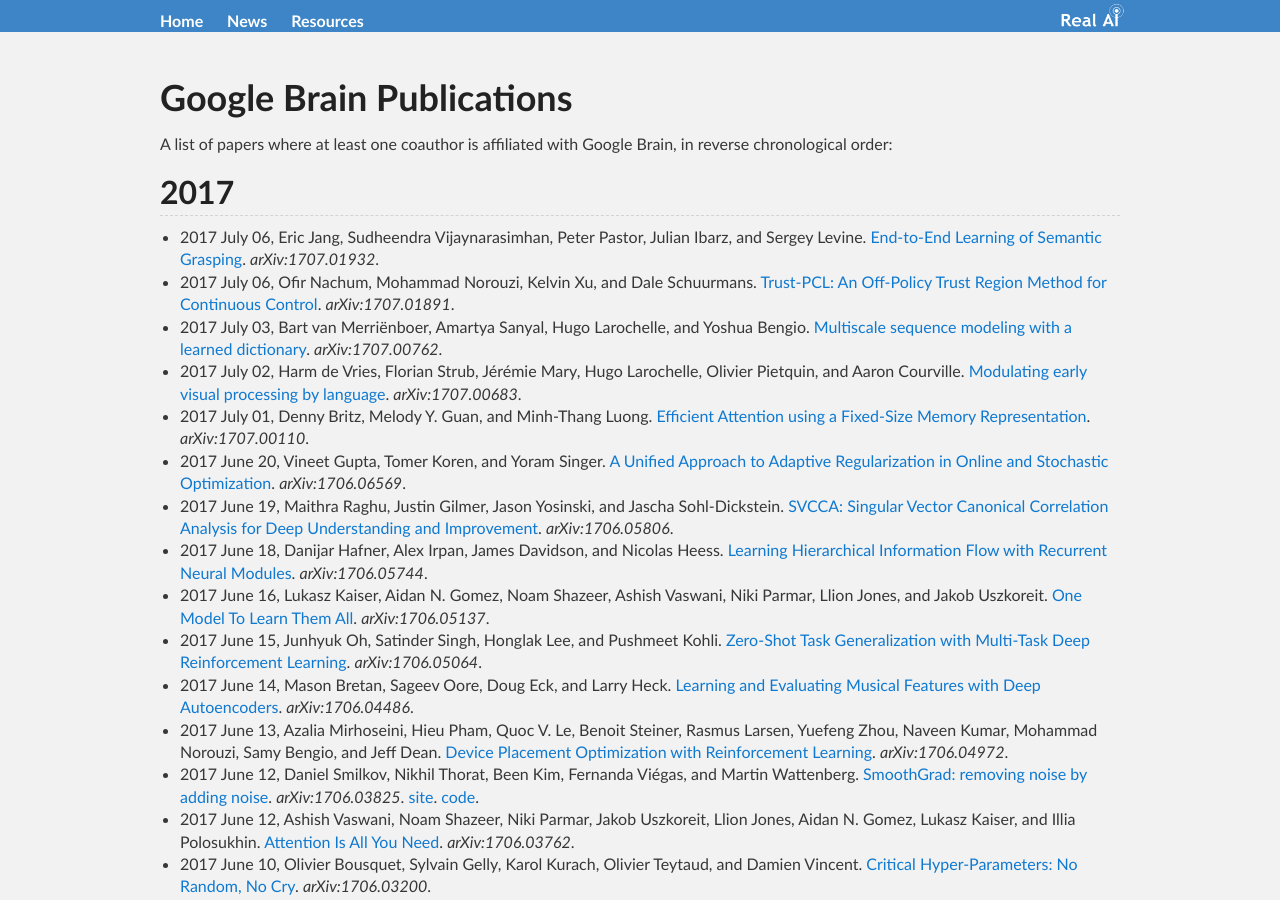
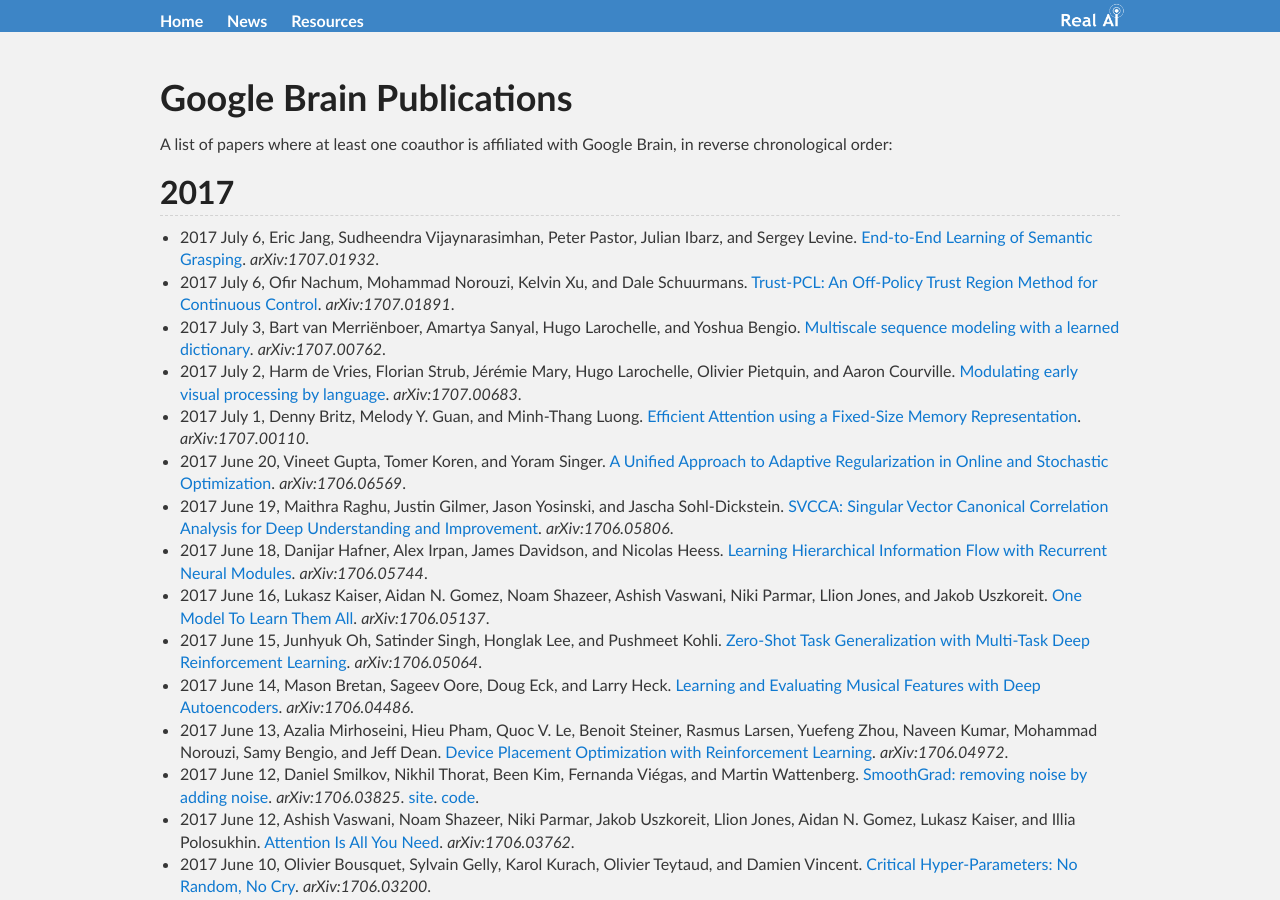
Before and after one commit to Tonywuhk/realai.org, a Jekyll site: the page built from labs/google-brain-publications.md, in a window 1280 px wide and 900 px high. Built offline with Jekyll 4.4.1, drawn with Linux system fonts in a browser that asks for light colours; our own code applies the rules of GitHub Pages for plain Markdown files; comment, search, counter and statistics services are not loaded; the repository's description, which GitHub fills in, is left out.

Commit message:
Fix typo: remove leading zero for July dates

```diff
--- a/labs/google-brain-publications.md
+++ b/labs/google-brain-publications.md
@@ -7,11 +7,11 @@
 
 ## 2017
 
-* 2017 July 06, Eric Jang, Sudheendra Vijaynarasimhan, Peter Pastor, Julian Ibarz, and Sergey Levine. [End-to-End Learning of Semantic Grasping](https://arxiv.org/abs/1707.01932). *arXiv:1707.01932*.
-* 2017 July 06, Ofir Nachum, Mohammad Norouzi, Kelvin Xu, and Dale Schuurmans. [Trust-PCL: An Off-Policy Trust Region Method for Continuous Control](https://arxiv.org/abs/1707.01891). *arXiv:1707.01891*.
-* 2017 July 03, Bart van Merriënboer, Amartya Sanyal, Hugo Larochelle, and Yoshua Bengio. [Multiscale sequence modeling with a learned dictionary](https://arxiv.org/abs/1707.00762). *arXiv:1707.00762*.
-* 2017 July 02, Harm de Vries, Florian Strub, Jérémie Mary, Hugo Larochelle, Olivier Pietquin, and Aaron Courville. [Modulating early visual processing by language](https://arxiv.org/abs/1707.00683). *arXiv:1707.00683*.
-* 2017 July 01, Denny Britz, Melody Y. Guan, and Minh-Thang Luong. [Efficient Attention using a Fixed-Size Memory Representation](https://arxiv.org/abs/1707.00110). *arXiv:1707.00110*.
+* 2017 July 6, Eric Jang, Sudheendra Vijaynarasimhan, Peter Pastor, Julian Ibarz, and Sergey Levine. [End-to-End Learning of Semantic Grasping](https://arxiv.org/abs/1707.01932). *arXiv:1707.01932*.
+* 2017 July 6, Ofir Nachum, Mohammad Norouzi, Kelvin Xu, and Dale Schuurmans. [Trust-PCL: An Off-Policy Trust Region Method for Continuous Control](https://arxiv.org/abs/1707.01891). *arXiv:1707.01891*.
+* 2017 July 3, Bart van Merriënboer, Amartya Sanyal, Hugo Larochelle, and Yoshua Bengio. [Multiscale sequence modeling with a learned dictionary](https://arxiv.org/abs/1707.00762). *arXiv:1707.00762*.
+* 2017 July 2, Harm de Vries, Florian Strub, Jérémie Mary, Hugo Larochelle, Olivier Pietquin, and Aaron Courville. [Modulating early visual processing by language](https://arxiv.org/abs/1707.00683). *arXiv:1707.00683*.
+* 2017 July 1, Denny Britz, Melody Y. Guan, and Minh-Thang Luong. [Efficient Attention using a Fixed-Size Memory Representation](https://arxiv.org/abs/1707.00110). *arXiv:1707.00110*.
 * 2017 June 20, Vineet Gupta, Tomer Koren, and Yoram Singer. [A Unified Approach to Adaptive Regularization in Online and Stochastic Optimization](https://arxiv.org/abs/1706.06569). *arXiv:1706.06569*.
 * 2017 June 19, Maithra Raghu, Justin Gilmer, Jason Yosinski, and Jascha Sohl-Dickstein. [SVCCA: Singular Vector Canonical Correlation Analysis for Deep Understanding and Improvement](https://arxiv.org/abs/1706.05806). *arXiv:1706.05806*.
 * 2017 June 18, Danijar Hafner, Alex Irpan, James Davidson, and Nicolas Heess. [Learning Hierarchical Information Flow with Recurrent Neural Modules](https://arxiv.org/abs/1706.05744). *arXiv:1706.05744*.
```
Also changed, not shown: README.md (+3 -3 lines), imitation-learning.md (+1 -1 lines), labs/deepmind-publications.md (+4 -4 lines), labs/fair-publications.md (+3 -3 lines), prosaic.md (+1 -1 lines).
